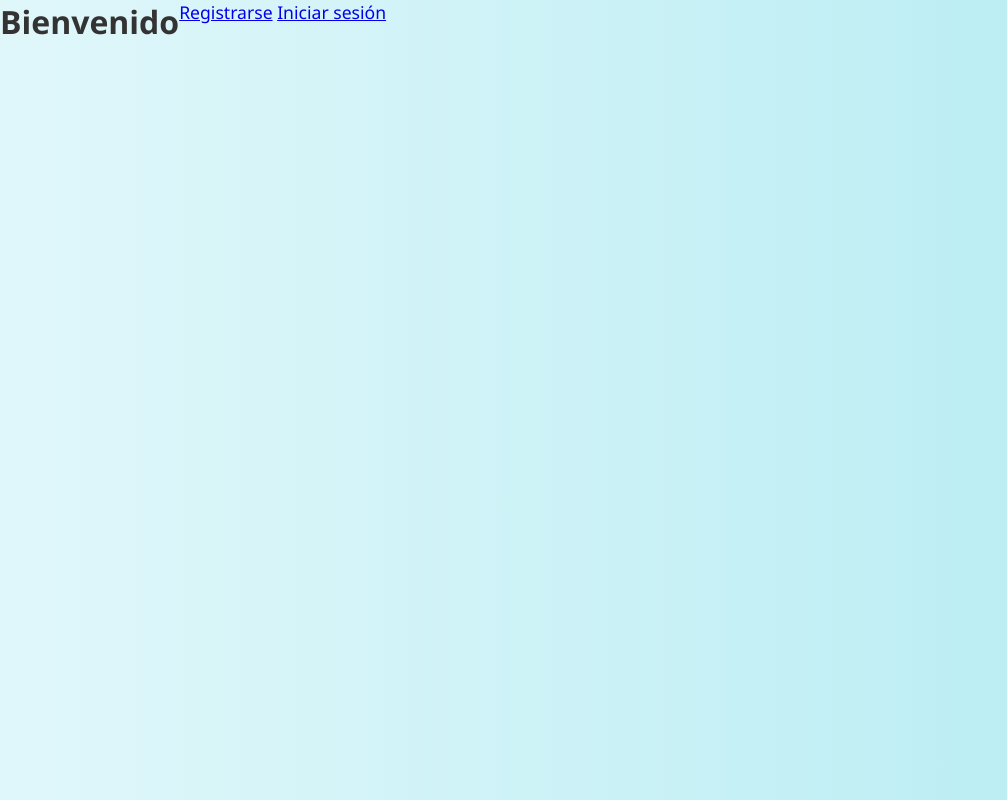
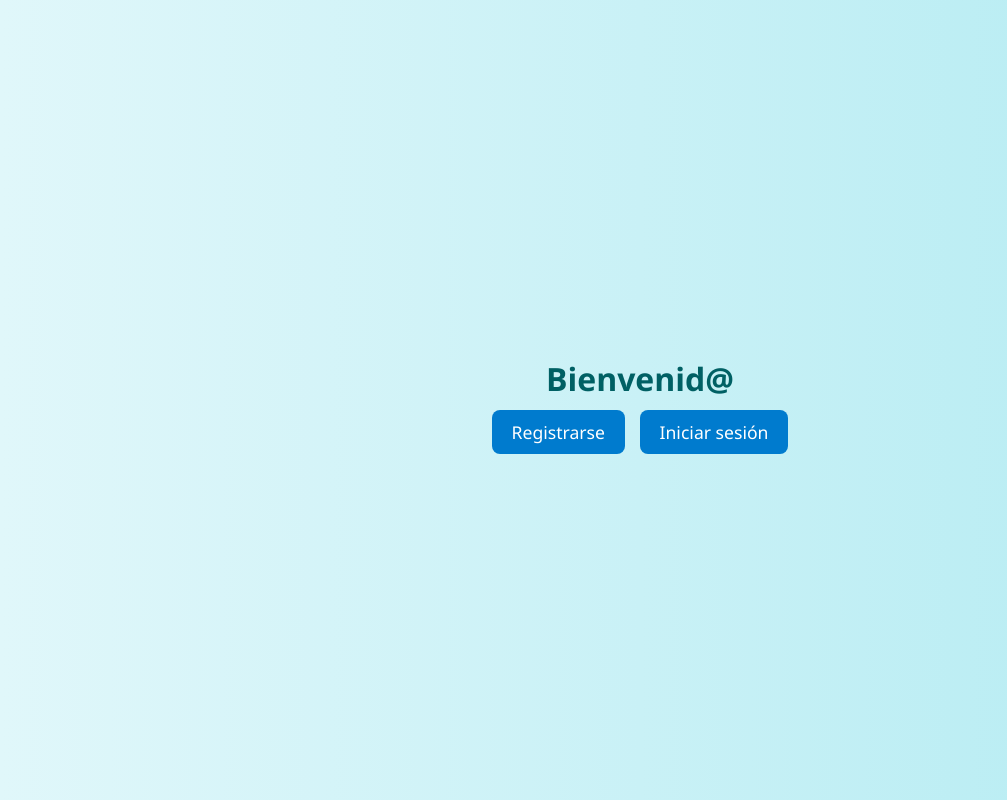
Before and after one commit to andrescampos2192/django, a Django app: page / in a window 1280 px wide. Shown: the whole page, without its empty margins (0-1007 px from the left). Run offline with Django 5.2, Linux system fonts and the light colour scheme.

Commit message:
comit funcionando

```diff
--- a/crud/static/css/styles.css
+++ b/crud/static/css/styles.css
@@ -448,3 +448,145 @@ textarea.valid {
 .widget.warning h2 {
     color: #ff6347;
 }
+
+/* Home */
+.home-body {
+    font-family: 'Segoe UI', sans-serif;
+    background: linear-gradient(to right, #e0f7fa, #b2ebf2);
+    color: #333;
+    text-align: center;
+    display: flex;
+    justify-content: center;
+    align-items: center;
+    height: 100vh;
+}
+
+.home-container {
+    max-width: 600px;
+    margin: 0 auto;
+}
+
+.home-title {
+    font-size: 2rem;
+    color: #006064;
+}
+
+.home-links {
+    margin-top: 20px;
+}
+
+.home-links .btn-home {
+    text-decoration: none;
+    background-color: #007bce;
+    color: white;
+    padding: 10px 20px;
+    margin: 5px;
+    border-radius: 8px;
+    transition: background-color 0.3s;
+}
+
+.home-links .btn-home:hover {
+    background-color: #005fa3;
+}
+
+/* Login */
+.login-body {
+    background: linear-gradient(to right, #f0f8ff, #b3e5fc);
+    height: 100vh;
+    display: flex;
+    justify-content: center;
+    align-items: center;
+}
+
+.login-container {
+    background-color: white;
+    padding: 30px;
+    border-radius: 10px;
+    box-shadow: 0 4px 12px rgba(0, 0, 0, 0.1);
+    width: 100%;
+    max-width: 400px;
+}
+
+.login-title {
+    text-align: center;
+    font-size: 1.6rem;
+    color: #007bce;
+}
+
+.login-form input[type="submit"] {
+    background-color: #007bce;
+    color: white;
+    width: 100%;
+    padding: 10px;
+    margin-top: 20px;
+    border-radius: 8px;
+    cursor: pointer;
+    border: none;
+}
+
+.login-form input[type="submit"]:hover {
+    background-color: #005fa3;
+}
+
+.register-link {
+    display: block;
+    text-align: center;
+    margin-top: 15px;
+    text-decoration: none;
+    color: #007bce;
+}
+
+.register-link:hover {
+    text-decoration: underline;
+}
+
+/* Registro */
+.register-body {
+    background: linear-gradient(to right, #e0f7fa, #b2ebf2);
+    height: 100vh;
+    display: flex;
+    justify-content: center;
+    align-items: center;
+}
+
+.register-container {
+    background-color: white;
+    padding: 30px;
+    border-radius: 10px;
+    box-shadow: 0 4px 12px rgba(0, 0, 0, 0.1);
+    width: 100%;
+    max-width: 400px;
+}
+
+.register-title {
+    text-align: center;
+    font-size: 1.6rem;
+    color: #007bce;
+}
+
+.register-form input[type="submit"] {
+    background-color: #007bce;
+    color: white;
+    width: 100%;
+    padding: 10px;
+    margin-top: 20px;
+    border-radius: 8px;
+    cursor: pointer;
+    border: none;
+}
+
+.register-form input[type="submit"]:hover {
+    background-color: #005fa3;
+}
+
+.login-link {
+    display: block;
+    text-align: center;
+    margin-top: 15px;
+    text-decoration: none;
+    color: #007bce;
+}
+
+.login-link:hover {
+    text-decoration: underline;
+}
--- a/crud/templates/dashboard.html
+++ b/crud/templates/dashboard.html
@@ -23,7 +23,7 @@
 
         <!-- Widget de Ganancias Este Mes -->
         <div class="widget">
-            <h2>${{ ganancias_mes}}</h2>
+            <h2>${{ ganancias_mes }}</h2>
             <p>Ganancias este mes</p>
         </div>
 
--- a/crud/templates/home.html
+++ b/crud/templates/home.html
@@ -5,14 +5,14 @@
     <meta charset="UTF-8">
     <title>Página de Bienvenida</title>
     <link rel="stylesheet" href="{% static 'css/styles.css' %}">
-
-
 </head>
-<body>
-    <h1>Bienvenido</h1>
-    <p>
-        <a href="{% url 'register' %}">Registrarse</a>
-        <a href="{% url 'login' %}">Iniciar sesión</a>
-    </p>
+<body class="home-body">
+    <div class="home-container">
+        <h1 class="home-title">Bienvenid@</h1>
+        <p class="home-links">
+            <a href="{% url 'register' %}" class="btn-home">Registrarse</a>
+            <a href="{% url 'login' %}" class="btn-home">Iniciar sesión</a>
+        </p>
+    </div>
 </body>
 </html>
--- a/crud/urls.py
+++ b/crud/urls.py
@@ -16,8 +16,7 @@ urlpatterns = [
     path('servicios/', views.listar_servicios, name='listar_servicios'),
     path('crear-servicio/', views.crear_servicio, name='crear_servicio'),
     path('eliminar-servicio/<int:id>/', views.eliminar_servicio, name='eliminar_servicio'),
-     path('registrar-venta/', registrar_venta, name='registrar_venta'),
+    path('registrar-venta/', registrar_venta, name='registrar_venta'),
     path('ventas/', listar_ventas, name='listar_ventas'),
-    path('dashboard/', dashboard_view, name='dashboard'),
-
+    path('dashboard/', dashboard_view, name='dashboard'),  # Mantén solo esta línea
 ]
--- a/p001crud/urls.py
+++ b/p001crud/urls.py
@@ -9,8 +9,6 @@ from crud.views import crear_servicio
 from crud.views import registrar_venta
 from crud.views import dashboard_view
 
-
-
 urlpatterns = [
     path('admin/', admin.site.urls),
     # Usamos las vistas de autenticación integradas de Django:
@@ -18,13 +16,9 @@ urlpatterns = [
     path('crud/', include('crud.urls', namespace='crud_list')),
     path('registration/', register, name='register'),
     path('', TemplateView.as_view(template_name='home.html'), name='home'),
-    path('dashboard/', dashboard, name='dashboard'),
+    path('dashboard/', dashboard_view, name='dashboard'),  # Mantén esta línea
     path('crear-servicio/', crear_servicio, name='crear_servicio'),
-     path('logout/', LogoutView.as_view(), name='logout'),
-     path('login/', auth_views.LoginView.as_view(), name='login'),
-     path('', include('crud.urls')),
-     path('lista_servicios/', dashboard, name='lista_servicios'),
-     path('registrar-venta/', registrar_venta, name='registrar_venta'),
-     path('dashboard/', dashboard_view, name='dashboard'),
-
+    path('logout/', LogoutView.as_view(), name='logout'),
+    path('login/', auth_views.LoginView.as_view(), name='login'),
+    path('registrar-venta/', registrar_venta, name='registrar_venta'),
 ]
```
Also changed, not shown: crud/templates/registration/login.html (+5 -7 lines), crud/templates/registration/register.html (+5 -7 lines), crud/views.py (+6 -2 lines), db.sqlite3.
